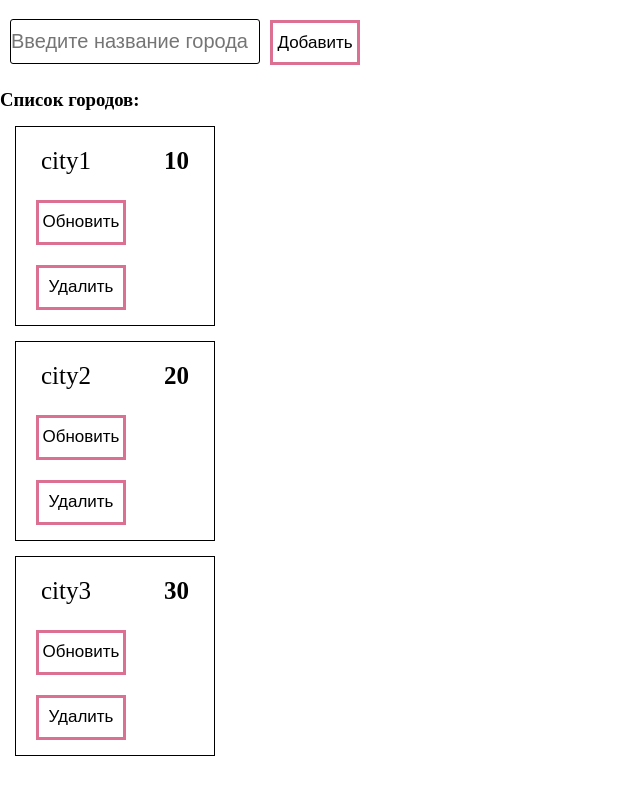
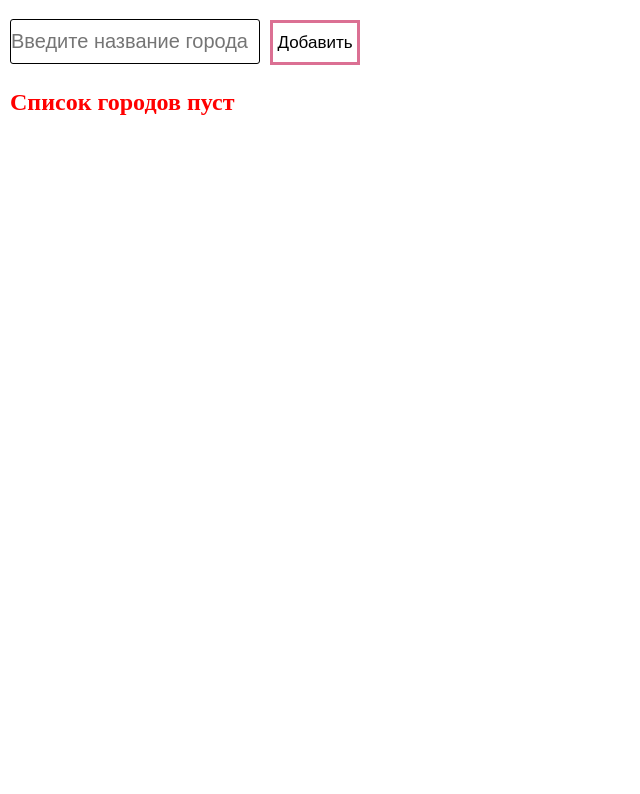
Before and after one commit to daniakutsev/weather, a Vue app: page / in a window 1280 px wide. Shown: the top 794 px of the page, without its empty margins (0-640 px from the left). Built offline with nearby package versions, Linux system fonts and the light colour scheme.

Commit message:
ready fetch `n update

```diff
--- a/src/App.vue
+++ b/src/App.vue
@@ -1,13 +1,23 @@
 <template>
   <div class="app">
-    <card-form @create="createCard"></card-form>
-    <card-list :cards="cards" @remove="removeCard"></card-list>
+    <card-form
+      @create="createCard"
+      @updater="updaterHandler"
+      @update="updateWeather"
+    ></card-form>
+    <card-list
+      :cards="cards"
+      @remove="removeCard"
+      @update="updateWeather"
+    ></card-list>
   </div>
 </template>
 
 <script>
 import CardForm from "./components/CardForm";
 import CardList from "./components/CardList";
+import axios from "axios";
+//import MyButton from "./components/UI/MyButton";
 
 export default {
   components: {
@@ -17,24 +27,40 @@ export default {
   name: "App",
   data() {
     return {
+      currentValue: "",
       cityName: "",
       temperature: 0,
-      cards: [
-        { id: 1, cityName: "city1", temperature: 10 },
-        { id: 2, cityName: "city2", temperature: 20 },
-        { id: 3, cityName: "city3", temperature: 30 },
-      ],
+      cards: [],
+      APIKEY: "495b9188c36a232d7ca0b1ee57ed4764",
     };
   },
   methods: {
-    createCard(card) {
-      this.temperature = 0;
-      this.cards.push(card);
-    },
     removeCard(card) {
       this.cards = this.cards.filter((c) => c.id !== card.id);
     },
-    async fetchCities() {},
+    async createCard(card) {
+      this.cards.push(card);
+      try {
+        const response = await axios.get(
+          `https://api.openweathermap.org/data/2.5/weather?q=${card.cityName}&units=metric&appid=495b9188c36a232d7ca0b1ee57ed4764`
+        );
+        console.log(response.data.main.temp);
+        card.temperature = response.data.main.temp;
+      } catch (e) {
+        alert("Error");
+      }
+    },
+    async updateWeather(card) {
+      const response = await axios.get(
+        `https://api.openweathermap.org/data/2.5/weather?q=${card.cityName}&units=metric&appid=495b9188c36a232d7ca0b1ee57ed4764`
+      );
+      card.temperature = response.data.main.temp;
+      console.log(card.temperature);
+    },
+    updaterHandler(data) {
+      this.currentValue = data;
+      // console.log(this.currentValue);
+    },
   },
 };
 </script>
--- a/src/components/CardForm.vue
+++ b/src/components/CardForm.vue
@@ -4,6 +4,7 @@
       v-model.trim="card.cityName"
       placeholder="Введите название города"
       type="text"
+      @update-value="handler"
     />
     <my-button class="addBtn" @click="createCard">Добавить</my-button>
   </form>
@@ -28,6 +29,9 @@ export default {
         temperature: 0,
       };
     },
+    handler(data) {
+      this.$emit("updater", data);
+    },
   },
   name: "CardForm",
 };
```
